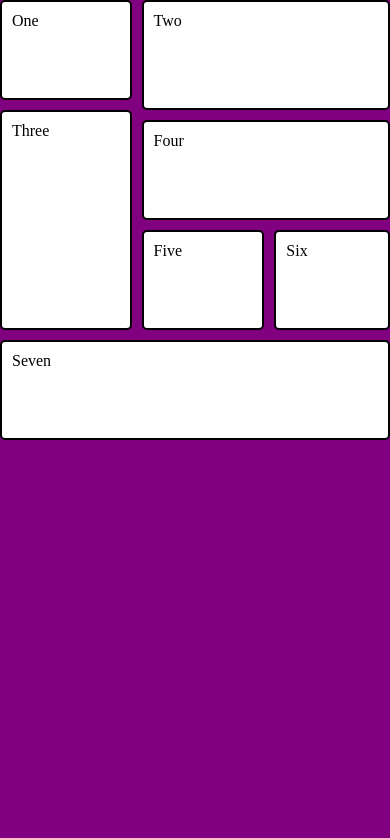
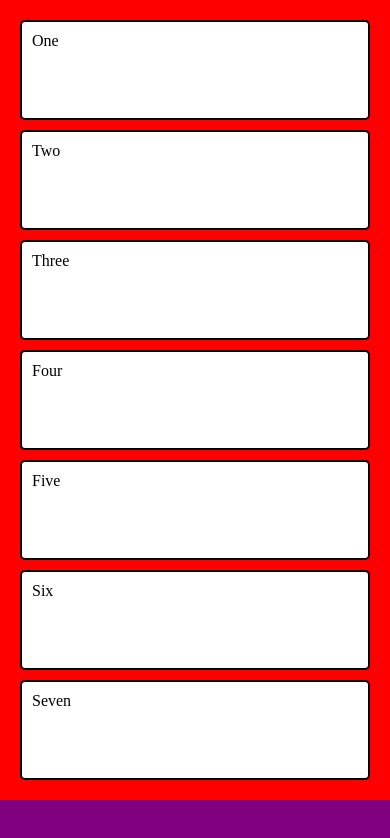
Before and after one commit to dev-ashik/grid-layout-1, a plain HTML site: page index.html in a window 390 px wide. Drawn offline with Linux system fonts and the light colour scheme.

Commit message:
responsive

```diff
--- a/index.html
+++ b/index.html
@@ -1,11 +1,11 @@
 <!DOCTYPE html>
 <html lang="en">
   <head>
-    <meta charset="UTF-8">
-    <meta http-equiv="X-UA-Compatible" content="IE=edge">
-    <meta name="viewport" content="width=device-width, initial-scale=1.0">
+    <meta charset="UTF-8" />
+    <meta http-equiv="X-UA-Compatible" content="IE=edge" />
+    <meta name="viewport" content="width=device-width, initial-scale=1.0" />
     <title>css grid layout</title>
-    <link rel="stylesheet" href="./style.css">
+    <link rel="stylesheet" href="./style.css" />
   </head>
   <body>
     <div class="wrapper">
--- a/style.css
+++ b/style.css
@@ -4,7 +4,7 @@
   box-sizing: border-box;
 }
 
-body{
+body {
   background: purple;
 }
 
@@ -15,6 +15,7 @@ body{
   grid-template-columns: repeat(auto-fil, minmax(300px, 1fr));
   /* grid-auto-rows: minmax(100px, auto); */
   grid-gap: 10px;
+  padding: 20px;
 }
 
 .wrapper > div {
@@ -49,3 +50,47 @@ body{
   grid-column: 1/4;
   grid-row: 5/6;
 }
+
+
+
+@media (max-width: 850px) {
+    .wrapper {
+        /* grid-template-columns: auto; */
+        background-color: red;
+    }
+
+    .one {
+        grid-column: 1/6;
+        grid-row: 1;
+      }
+
+      .two {
+        grid-column: 1/6;
+        grid-row: 2;
+      }
+
+      .three {
+        grid-column: 1/6;
+        grid-row: 3;
+      }
+
+      .four {
+        grid-column: 1/6;
+        grid-row: 4;
+      }
+
+      .five {
+        grid-column: 1/6;
+        grid-row: 5;
+      }
+
+      .six {
+        grid-column: 1/6;
+        grid-row: 6;
+      }
+
+      .seven {
+        grid-column: 1/6;
+        grid-row: 7;
+      }
+}
```
Lines whose indentation alone changed are shown as unchanged.
